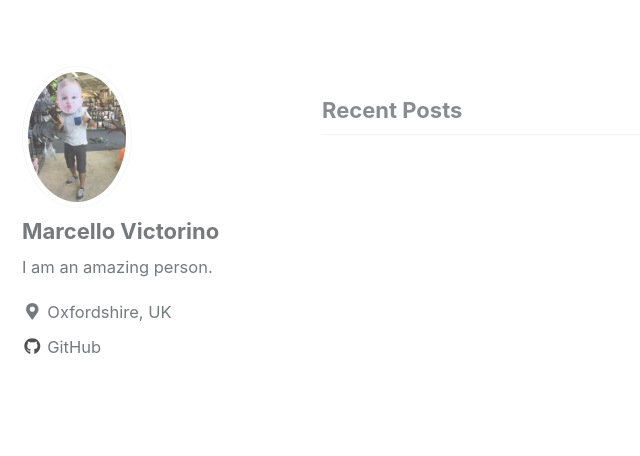
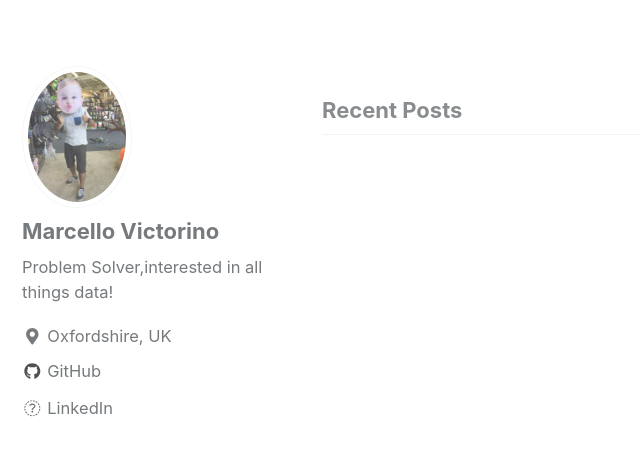
Before and after one commit to marcellovictorino/marcellovictorino.github.io, a Jekyll site: the page built from index.html, in a window 1280 px wide and 900 px high, scrolled down 809 px. Shown: the top 456 px of the window, without its empty margins (0-640 px from the left). Built offline with Jekyll 4.4.1, drawn with Linux system fonts in a browser that asks for light colours; cached includes are drawn as plain includes; the list of posts is cut into pages by our own code.

Commit message:
added: linkedin info

```diff
--- a/_config.yml
+++ b/_config.yml
@@ -108,7 +108,7 @@
 author:
   name             : "Marcello Victorino"
   avatar           : "/images/profile_picture.jpg" # path of avatar image, e.g. "/assets/images/bio-photo.jpg"
-  bio              : "I am an amazing person."
+  bio              : "Problem Solver,interested in all things data!"
   location         : "Oxfordshire, UK"
   email            :
   links:
@@ -127,9 +127,9 @@
     - label: "GitHub"
       icon: "fab fa-fw fa-github"
       url: "https://github.com/marcellovictorino"
-    - label: "Instagram"
-      icon: "fab fa-fw fa-instagram"
-      # url: "https://instagram.com/"
+    - label: "LinkedIn"
+      icon: "fab fa-fw fa-linkedin-square"
+      url: "https://www.linkedin.com/in/marcello-victorino-a2b41656/"
 
 # Site Footer
 footer:
```
